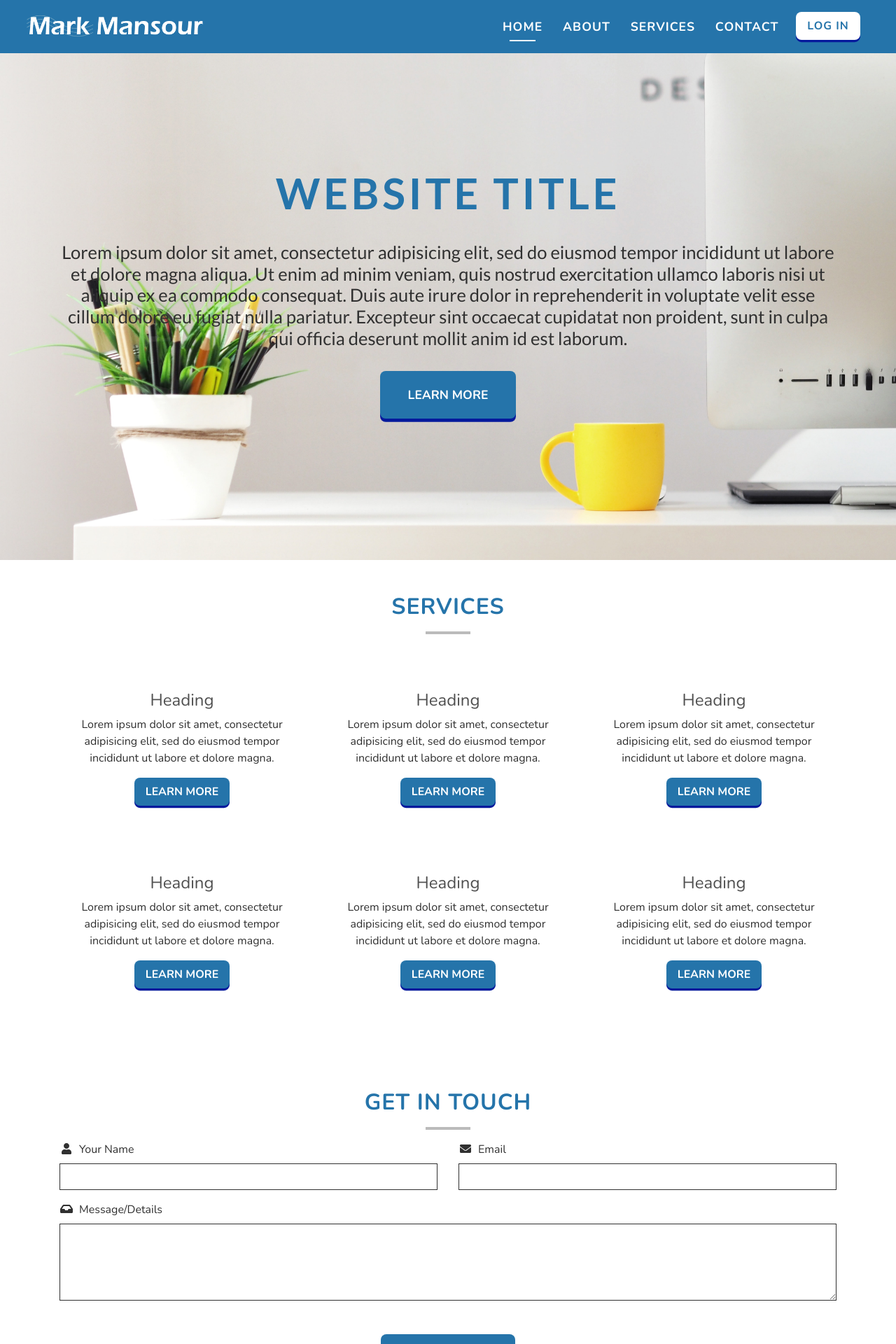
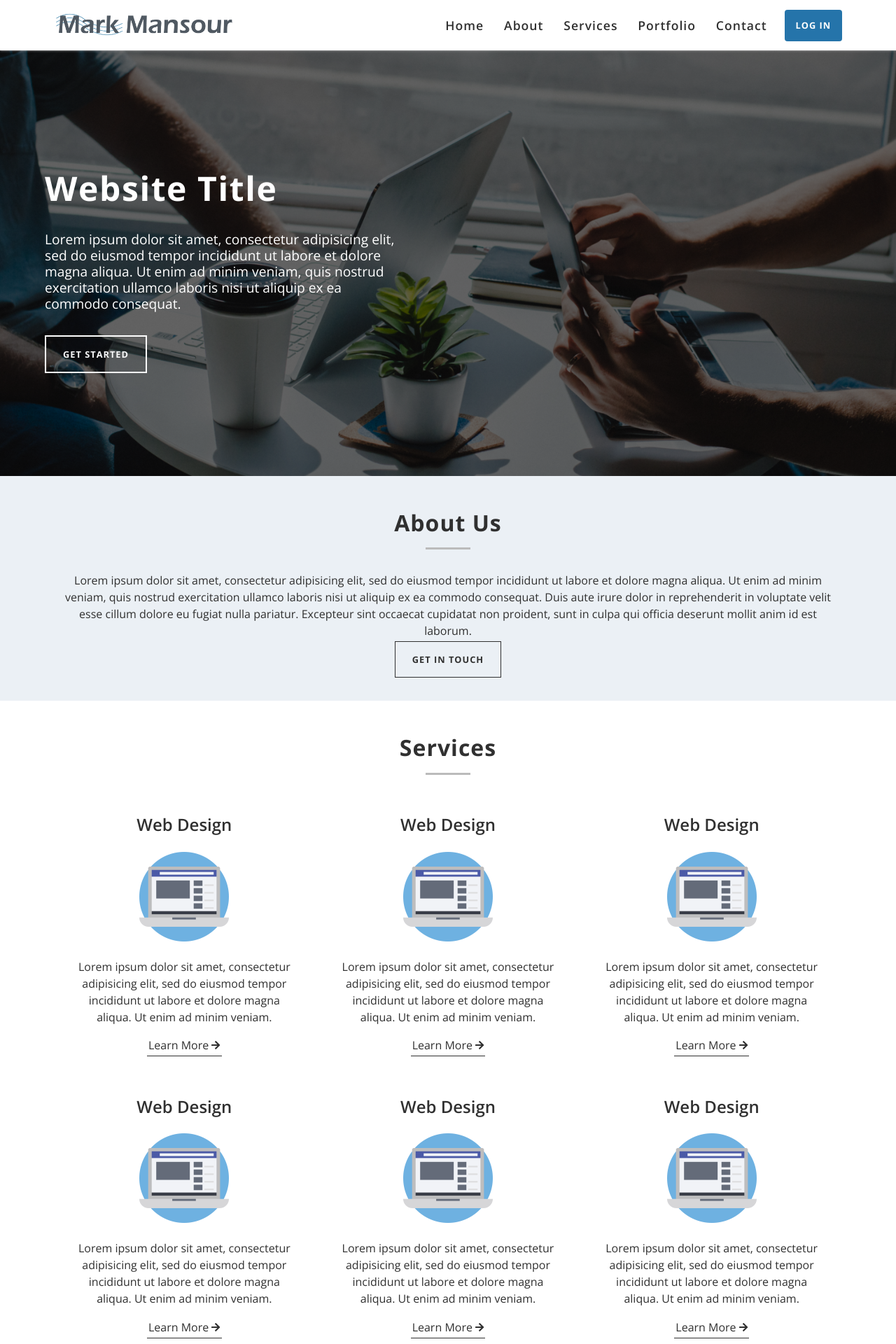
Before and after one commit to MarkMansour1/website, a PHP site: page / in a window 1280 px wide. Shown: the top 1920 px of the page at 70% size. Run offline with PHP 8.4, Linux system fonts and the light colour scheme; some libraries are stand-ins or nearby versions.

Commit message:
Services section styling complete

```diff
--- a/css/style.css
+++ b/css/style.css
@@ -1,22 +1,10 @@
-@import url('https://fonts.googleapis.com/css?family=Nunito:400,700&display=swap');
-@import url('https://fonts.googleapis.com/css?family=Lato:400,700&display=swap');
+@import url('https://fonts.googleapis.com/css?family=Open+Sans:400,600,700&display=swap');
 
 :root {
-  --wblue: #a9c2eb;
-  --lblue: #60a2c8;
-  --mblue: #2574aa;
-  --dblue: #05199c;
-
-  --pastelgreen: #b5ead7;
-  --lgreen: #80c9a6;
-  --mgreen: #1ab47c;
-  --dgreen: #258763;
-
-  --wgrey: #D7D9DB;
-  --lgrey: #BBBBBB;
-  --mgrey: #505050;
-  --dgrey: #303030;
-  --bgrey: #151515;
+  --wblue: #ebf0f5;
+  --blue: #2574aa;
+  --light: #BBBBBB;
+  --dark: #303030;
 }
 
 html {
@@ -24,85 +12,166 @@ html {
 }
 
 body {
+  font-family: 'Open Sans', sans-serif;
   overflow-x: hidden;
-  font-family: 'Nunito', sans-serif;
-  color: var(--dgrey);
+  color: var(--dark);
 }
 
 /* General */
 
-/* Page header */
 h1 {
-  font-family: 'Lato', sans-serif;
-  font-size: 3.8rem;
+  color: var(--white);
+  font-size: 3rem;
   font-weight: 700;
-  color: var(--mblue);
-  text-transform: uppercase;
-  letter-spacing: .3rem;
+  letter-spacing: .1rem;
 }
 
-/* Page caption */
 h3 {
-  font-family: 'Lato', sans-serif;
-  font-size: 1.6rem;
+  color: var(--white);
+  font-size: 1.2rem;
 }
 
 /* Section styling */
-.section-head {
+
+.head {
   padding: 3rem 0 1rem;
   text-align: center;
 }
 
-/* Header */
 h2 {
-  color: var(--mblue);
-  text-transform: uppercase;
   font-weight: 700;
   font-size: 2rem;
   letter-spacing: 1px;
 }
 
 hr {
-  border-top: .3rem solid var(--lgrey);
+  border-top: .2rem solid var(--light);
   width: 4rem;
 }
 
-.section-body {
+.body {
   padding-bottom: 3rem;
 }
 
-/* Section caption */
 h4 {
-  color: var(--mgrey);
+  font-weight: 600;
 }
 
-/* Paragraph Text */
-p {
+/* Alt section styling */
 
+.alt {
+  background-color: var(--wblue);
+}
+
+/* Dark section styling */
+
+.dark {
+  background-color: var(--blue);
+  color: white;
+}
+
+.dark h2, .dark h2 span {
+  color: var(--white);
+}
+
+.dark .btn-light, .dark .btn-light:hover {
+  color: var(--blue);
 }
 
 /* Buttons */
+
 .btn {
-  padding: .9rem 1.5rem;
-  border-radius: .5rem;
+  padding: 1rem 1.5rem;
+  /* border-radius: 0; */
   min-width: 5rem;
-  font-size: 1.1rem;
+  font-size: .8rem;
   font-weight: 700;
+  letter-spacing: 1px;
   text-decoration: none;
   text-transform: uppercase;
-  box-shadow: 0 .3rem 0 var(--dblue);
   text-align: center;
-  display: inline-block;
   transition: opacity .3s ease-in-out;
   border: 0 none;
-  background-color: var(--mblue);
+  background-color: var(--blue);
   color: white;
 }
 
 .btn:hover {
   opacity: 0.8;
-  background-color: var(--mblue);
+  text-decoration: none;
+  background-color: var(--blue);
   color: white;
+}
+
+.btn-light {
+  padding: 1rem 1.5rem;
+  /* border-radius: 0; */
+  min-width: 5rem;
+  font-size: .8rem;
+  font-weight: 700;
+  letter-spacing: 1px;
+  text-decoration: none;
+  text-transform: uppercase;
+  text-align: center;
+  transition: opacity .3s ease-in-out;
+  border: 0 none;
+  background-color: white;
+  color: var(--dark);
+}
+
+.btn-light:hover {
+  opacity: 0.8;
+  text-decoration: none;
+  background-color: white;
+  color: var(--dark);
+}
+
+.btn-outline {
+  padding: 1rem 1.5rem;
+  border-radius: 0;
+  min-width: 5rem;
+  font-size: .8rem;
+  font-weight: 700;
+  letter-spacing: 1px;
+  text-decoration: none;
+  text-transform: uppercase;
+  text-align: center;
+  transition: .3s ease-in-out;
+  border: 1px solid var(--dark);
+  color: var(--dark);
+}
+
+.btn-outline:hover {
+  text-decoration: none;
+  color: white;
+  border: 1px solid var(--dark);
+  background-color: var(--dark);
+}
+
+.btn-outline-light {
+  padding: 1rem 1.5rem;
+  border-radius: 0;
+  min-width: 5rem;
+  font-size: .8rem;
+  font-weight: 700;
+  letter-spacing: 1px;
+  text-decoration: none;
+  text-transform: uppercase;
+  text-align: center;
+  transition: .3s ease-in-out;
+  border: 2px solid white;
+}
+
+.btn-outline-light:hover {
+  text-decoration: none;
+  color: var(--dark);
+}
+
+.btn-sm {
+  padding: .7rem 1rem;
+  font-size: .9rem;
+  font-weight: 600;
+  letter-spacing: normal;
 }
 
 .btn-lg {
@@ -110,56 +179,22 @@ p {
   font-size: 1.1rem;
 }
 
-.btn-sm {
-  padding: .5rem 1rem;
-  box-shadow: 0 .2rem 0 var(--dblue);
-  font-size: 1rem;
-}
-
-.btn-light {
-  background-color: white;
-  color: var(--mblue);
-}
-
-.btn-light:hover {
-  background-color: white;
-  color: var(--mblue);
-}
-
-/* Landing */
-
-.home {
-  width: 100%;
-  height: 100vh;
-  background-image: url(../img/office.jpg);
-  background-size: cover;
-}
-
-.caption {
-  width: 100%;
-  position: absolute;
-  text-align: center;
-  /* left: 5%; */
-  top: 30%;
-  z-index: 1;
-}
-
-.caption h3 {
-  margin: 2rem auto;
-}
-
 /* Navbar */
 
 .navbar {
-  background-color: var(--mblue);
-  text-transform: uppercase;
-  font-weight: 700;
+  background-color: white;
+  box-shadow: 0 0 .2rem var(--light);
+  font-weight: 600;
   font-size: 1.1rem;
   letter-spacing: 1px;
-  padding: .8rem 3%;
+  padding: .2rem 5%;
 }
 
-.navbar-brand img {
+.navbar a {
+  padding: .8rem 1rem;
+}
+
+.navbar img {
   height: 2.5rem;
 }
 
@@ -167,23 +202,23 @@ p {
   padding-right: .8rem;
 }
 
-.navbar-dark .navbar-nav .nav-link {
-  color: var(--white);
+.navbar-light .navbar-nav .nav-link {
+  color: var(--dark);
   position: relative;
 }
 
-.navbar-dark .navbar-nav .nav-link:hover, .navbar-dark .navbar-nav .nav-link.active {
-  color: var(--white);
+.navbar-light .navbar-nav .nav-link:hover, .navbar-light .navbar-nav .nav-link.active {
+  color: var(--dark);
 }
 
-.navbar-dark .navbar-nav .nav-link:before {
+.navbar-light .navbar-nav .nav-link:before {
   content: "";
   position: absolute;
   width: 50%;
   left: 25%;
-  height: 2px;
-  bottom: 0;
-  background-color: var(--white);
+  height: 1px;
+  bottom: .2rem;
+  background-color: var(--blue);
   visibility: hidden;
   -webkit-transform: scaleX(0);
   transform: scaleX(0);
@@ -191,11 +226,91 @@ p {
   transition: all 0.3s ease-in-out 0s;
 }
 
-.navbar-dark .navbar-nav .nav-link:hover:before, .navbar-dark .navbar-nav .nav-link.active:before {
+.navbar-light .navbar-nav .nav-link:hover:before, .navbar-light .navbar-nav .nav-link.active:before {
   visibility: visible;
   -webkit-transform: scaleX(1);
   transform: scaleX(1);
 }
+
+/* Landing */
+
+.home {
+  width: 100%;
+  height: 85vh;
+  background-image: url(../img/coffee.jpg);
+  background-size: cover;
+}
+
+.home:after {
+  content: "";
+  display: block;
+  position: absolute;
+  top: 0px;
+  left: 0px;
+  width: 100%;
+  height: 85vh;
+  background-color: black;
+  opacity: 0.6;
+}
+
+.caption {
+  width: 40%;
+  position: absolute;
+  left: 5%;
+  top: 30%;
+  z-index: 1;
+}
+
+.caption h3 {
+  margin: 2rem 0 3rem;
+}
+
+/* Services */
+
+.services h4, .services p, .services a {
+  transition: .3s ease-in-out;
+  color: var(--dark);
+  text-decoration: none;
+}
+
+.services .btn {
+  color: white;
+}
+
+.services .card {
+  border: 1px solid white;
+  padding: 1.5rem;
+  transition: .3s ease-in-out;
+}
+
+.services .card h4 {
+  margin: 0;
+}
+
+.services .card .link {
+  padding: 1.1rem 2rem 1.5rem;
+}
+
+.services .card .link:before {
+  content: "";
+  position: absolute;
+  width: 30%;
+  left: 35%;
+  height: 1px;
+  bottom: 5%;
+  background-color: var(--dark);
+}
+
+.services .card .link:hover:before {
+  content: "";
+  height: 0;
+}
+
+.services .card:hover h4 {
+  color: var(--blue);
+}
+
+
 
 /* Contact */
 
--- a/index.php
+++ b/index.php
@@ -9,16 +9,14 @@
 	<link rel="stylesheet" href="css/style.css">
 </head>
 
-<body data-spy="scroll" data-target="#navbarResponsive">
+<body>
 
 	<?php
 	session_start();
 	?>
 
-	<nav class="navbar navbar-dark navbar-expand-lg fixed-top">
-		<a href="#home" class="navbar-brand">
-			<img src="img/logo_light.png">
-		</a>
+	<nav class="navbar navbar-light navbar-expand-lg fixed-top">
+		<a href="#home"><img src="img/logo.png"></a>
 		<button type="button" class="navbar-toggler " data-toggle="collapse" data-target="#navbarResponsive">
 			<span class="navbar-toggler-icon"></span>
 		</button>
@@ -28,16 +26,19 @@
 					<a href="#home" class="nav-link">Home</a>
 				</li>
 				<li class="nav-item">
-					<a href="" class="nav-link">About</a>
+					<a href="#about" class="nav-link">About</a>
 				</li>
 				<li class="nav-item">
-					<a href="" class="nav-link">Services</a>
+					<a href="#services" class="nav-link">Services</a>
 				</li>
 				<li class="nav-item">
-					<a href="" class="nav-link">Contact</a>
+					<a href="#" class="nav-link">Portfolio</a>
 				</li>
 				<li class="nav-item">
-					<a href="http://account.markmansour.co.uk" class="btn btn-light btn-sm mt-2 mt-md-0 ml-md-1">Log In</a>
+					<a href="#contact" class="nav-link">Contact</a>
+				</li>
+				<li class="nav-item">
+					<a href="http://account.markmansour.co.uk" class="btn ml-md-1 mt-1">Log In</a>
 				</li>
 			</ul>
 		</div>
@@ -46,35 +47,48 @@
 	<!-- begin home -->
 	<div id="home" class="home">
 		<div class="caption">
-			<div class="container">
-				<h1>Website Title</h1>
-				<h3>Lorem ipsum dolor sit amet, consectetur adipisicing elit, sed do eiusmod tempor incididunt ut labore et dolore magna aliqua. Ut enim ad minim veniam, quis nostrud exercitation ullamco laboris nisi ut aliquip ex ea commodo consequat. Duis aute irure dolor in reprehenderit in voluptate velit esse cillum dolore eu fugiat nulla pariatur. Excepteur sint occaecat cupidatat non proident, sunt in culpa qui officia deserunt mollit anim id est laborum.</h3>
-				<a href="" class="btn btn-outline-dark btn-lg">Learn More</a>
-			</div>
+			<h1>Website Title</h1>
+			<h3>Lorem ipsum dolor sit amet, consectetur adipisicing elit, sed do eiusmod tempor incididunt ut labore et dolore magna aliqua. Ut enim ad minim veniam, quis nostrud exercitation ullamco laboris nisi ut aliquip ex ea commodo consequat.</h3>
+			<a href="#services" class="btn-outline-light">Get Started</a>
 		</div>
 	</div>
 	<!-- end home -->
 
+	<!-- begin about -->
+	<div id="about" class="about alt">
+		<div class="head">
+			<h2>About Us</h2>
+			<hr>
+		</div>
+		<div class="container body text-center">
+			<p>Lorem ipsum dolor sit amet, consectetur adipisicing elit, sed do eiusmod tempor incididunt ut labore et dolore magna aliqua. Ut enim ad minim veniam, quis nostrud exercitation ullamco laboris nisi ut aliquip ex ea commodo consequat. Duis aute irure dolor in reprehenderit in voluptate velit esse cillum dolore eu fugiat nulla pariatur. Excepteur sint occaecat cupidatat non proident, sunt in culpa qui officia deserunt mollit anim id est laborum.</p>
+			<a href="#contact" class="btn-outline">get in touch</a>
+		</div>
+	</div>
+	<!-- end about -->
+
 	<!-- begin services -->
 	<div id="services" class="services">
-		<div class="section-head">
+		<div class="head">
 			<h2>Services</h2>
 			<hr>
 		</div>
-		<div class="container section-body text-center">
-			<div class="row">
+		<div class="container body text-center">
+			<div class="card-columns">
 				<?php
 				for ($i=0; $i < 6; $i++) {
 					echo '
-					<div class="col-md-6 col-lg-4 my-5">
-						<h4>Heading</h4>
-						<p>Lorem ipsum dolor sit amet, consectetur adipisicing elit, sed do eiusmod tempor incididunt ut labore et dolore magna.</p>
-						<a href="" class="btn btn-sm">Learn More</a>
+					<div class="card">
+						<a href="#" style="display:block">
+						<h4>Web Design</h4><br>
+						<img src="img/laptop.png" class="" style="height: 8rem"><br><br>
+						<p>Lorem ipsum dolor sit amet, consectetur adipisicing elit, sed do eiusmod tempor incididunt ut labore et dolore magna aliqua. Ut enim ad minim veniam.</p>
+						</a>
+						<a href="#" class="link">Learn More <i class="fas fa-arrow-right fa-sm"></i></a>
 					</div>
 					';
 				}
 				?>
-
 			</div>
 		</div>
 	</div>
```
Also changed, not shown: other parts of css/style.css (+30 -7 lines), showcase.php (deleted, +0 -47 lines), img/coffee.jpg (added), img/laptop.png (added).
